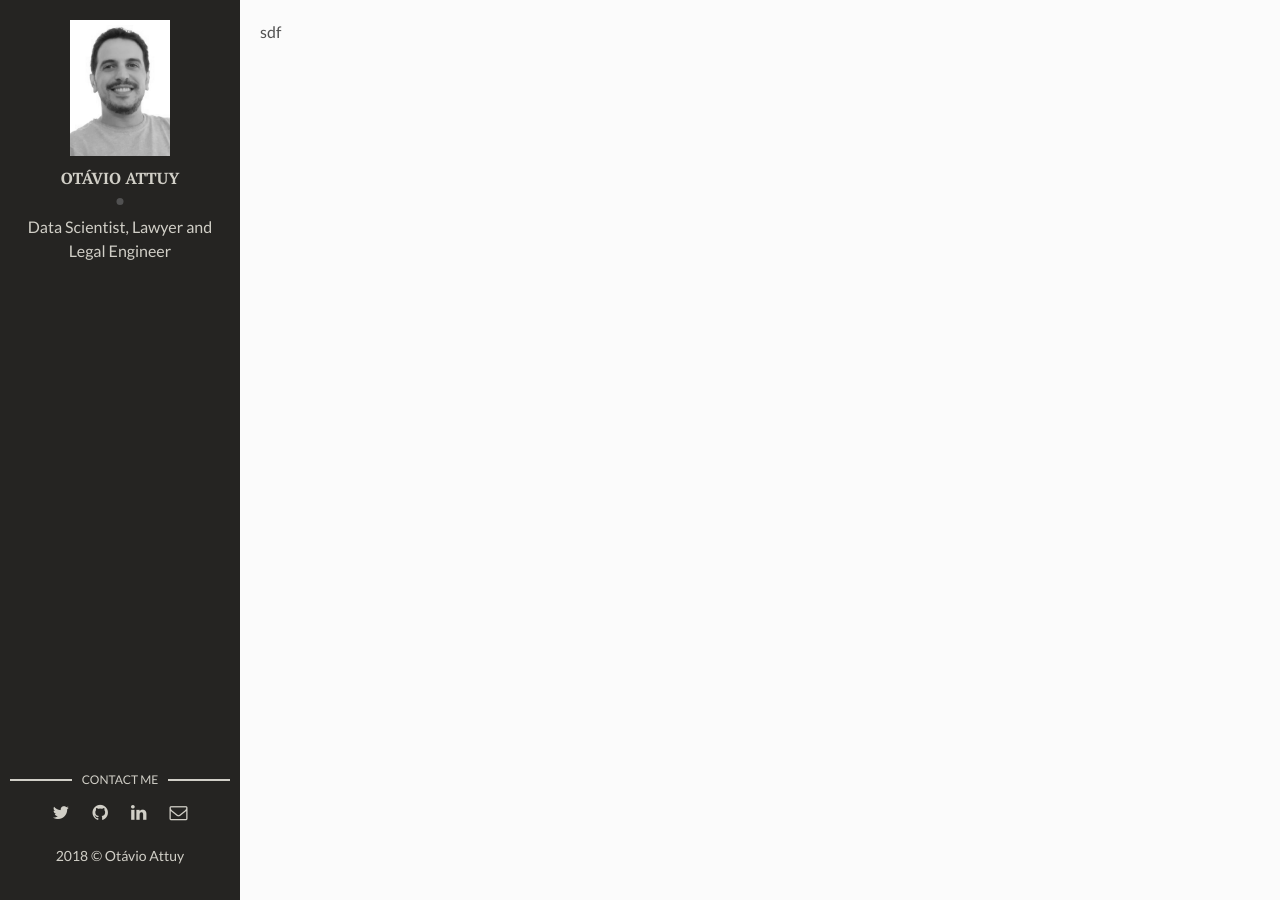
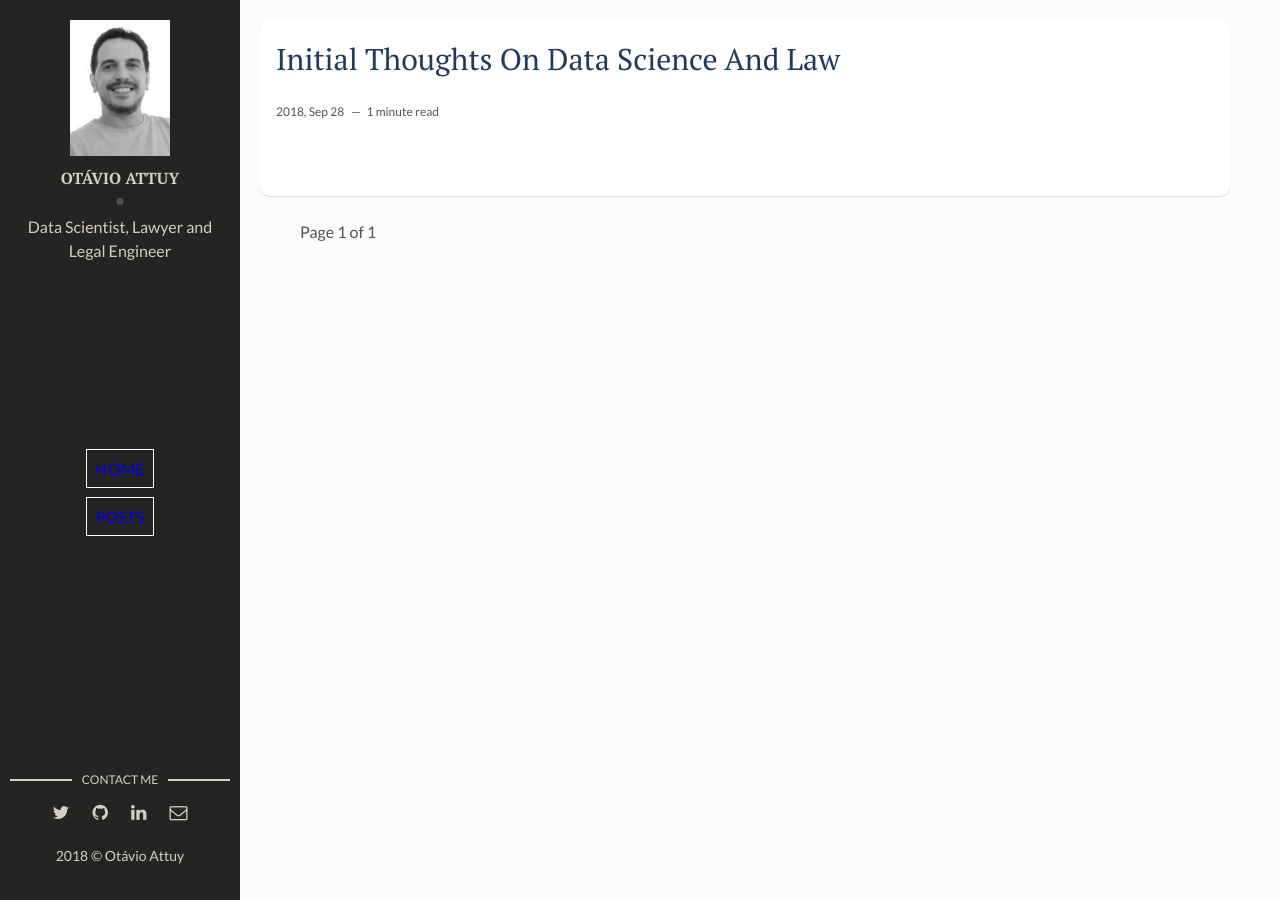
Before and after one commit to omattuy/data_science_and_law, a Jekyll site: the page built from list_posts/index.html, in a window 1280 px wide. Built offline with Jekyll 4.4.1, drawn with Linux system fonts in a browser that asks for light colours; the list of posts is cut into pages by our own code.

Commit message:
New styling

```diff
--- a/_config.yml
+++ b/_config.yml
@@ -32,6 +32,6 @@ plugins:
   - jemoji
 
 paginate: 8
-paginate_path: "/page/:num"
+paginate_path: "list_posts/page/:num"
 
 exclude: ["node_modules", "gulpfile.js", "package.json", "yarn.lock"]
--- a/_layouts/main.html
+++ b/_layouts/main.html
@@ -12,13 +12,16 @@ layout: default
       <p>{{site.about-author}}</p>
     </div>
   </header> <!-- End Header -->
-  <!--
-  <body>
-      <a href="/index.html">Home</a>
-      <a href="/list_posts.html">Posts</a>
-      <a href="/about.markdown">About</a>
+  <body vlink="#D1CFC7">
+      <div class="menu-bar">
+        <a class="menu-bar-itens" style="text-decoration:none; border: 1px solid rgb(255, 255, 255); padding: 4%" href="/index.html"> HOME </a>
+        <br><br>
+        <a class="menu-bar-itens" style="text-decoration:none; border: 1px solid rgb(255, 255, 255); padding: 4%" href="/list_posts"> POSTS </a>
+      </div>
+      <!--
+        <a href="/about">About</a>
+      -->
   </body>
-  -->
   <footer>
     <section class="contact">
       <h3 class="contact-title">Contact me</h3>
--- /dev/null
+++ b/about.html
@@ -0,0 +1,5 @@
+---
+layout: main
+---
+
+This blog is maintained by ``Otávio Attuy``. After several years of legal practice in Brazil, Otávio decided that is was time to practice and study the Law from a quantitative and logic perspective. Technological advances in the past few years made it possible to bring about this new and exciting approach.
--- a/assets/css/main.css
+++ b/assets/css/main.css
@@ -937,6 +937,11 @@ table tfoot td {
   background-color: #252422;
 }
 
+.menu-bar {
+  margin-top: -40%;
+  text-align: center;
+}
+
 .about {
   margin: 0 0 40px;
   text-align: center;
@@ -1004,6 +1009,7 @@ table tfoot td {
 .content-box {
   padding: 20px;
   padding-left: 260px;
+  /*
   display: -webkit-box;
   display: -webkit-flex;
   display: -ms-flexbox;
@@ -1013,13 +1019,16 @@ table tfoot td {
   -webkit-flex-direction: row;
       -ms-flex-direction: row;
           flex-direction: row;
+
   -webkit-flex-wrap: wrap;
       -ms-flex-wrap: wrap;
           flex-wrap: wrap;
+
   -webkit-box-align: stretch;
   -webkit-align-items: stretch;
       -ms-flex-align: stretch;
           align-items: stretch;
+  */
 }
 
 .contact .contact-title {
@@ -1433,6 +1442,7 @@ a.newer-posts:hover {
   }
   .content-box {
     padding: 20px 10px;
+    /*
     display: -webkit-box;
     display: -webkit-flex;
     display: -ms-flexbox;
@@ -1449,6 +1459,7 @@ a.newer-posts:hover {
     -webkit-align-items: stretch;
         -ms-flex-align: stretch;
             align-items: stretch;
+    */
   }
   .contact-title, .copyright {
     display: none;
--- a/list_posts.html
+++ /dev/null
@@ -1,5 +0,0 @@
----
-layout: main
----
-
-sdf
--- /dev/null
+++ b/list_posts/index.html
@@ -0,0 +1,20 @@
+---
+layout: main
+---
+
+{% for post in paginator.posts %}
+<article class="post">
+  {% if post.img %}
+    <a class="post-thumbnail" style="background-image: url({{"/assets/img/" | prepend: site.baseurl | append : post.img}})" href="{{post.url | prepend: site.baseurl}}"></a>
+  {% else %}
+  {% endif %}
+  <div class="post-content">
+    <h2 class="post-title"><a href="{{post.url | prepend: site.baseurl}}">{{post.title}}</a></h2>
+    <p>{{ post.content | strip_html | truncatewords: 15 }}</p>
+    <span class="post-date">{{post.date | date: '%Y, %b %d'}}&nbsp;&nbsp;&nbsp;—&nbsp;</span>
+    <span class="post-words">{% capture words %}{{ post.content | number_of_words }}{% endcapture %}{% unless words contains "-" %}{{ words | plus: 250 | divided_by: 250 | append: " minute read" }}{% endunless %}</span>
+  </div>
+</article>
+{% endfor %}
+
+{% include pagination.html %}
```
Also changed, not shown: index.markdown (renamed from index.html, +3 -5 lines), _posts/2018-09-10-initial-thoughts-on-data-science-and-law.markdown (line endings or trailing spaces), about.markdown (deleted).
